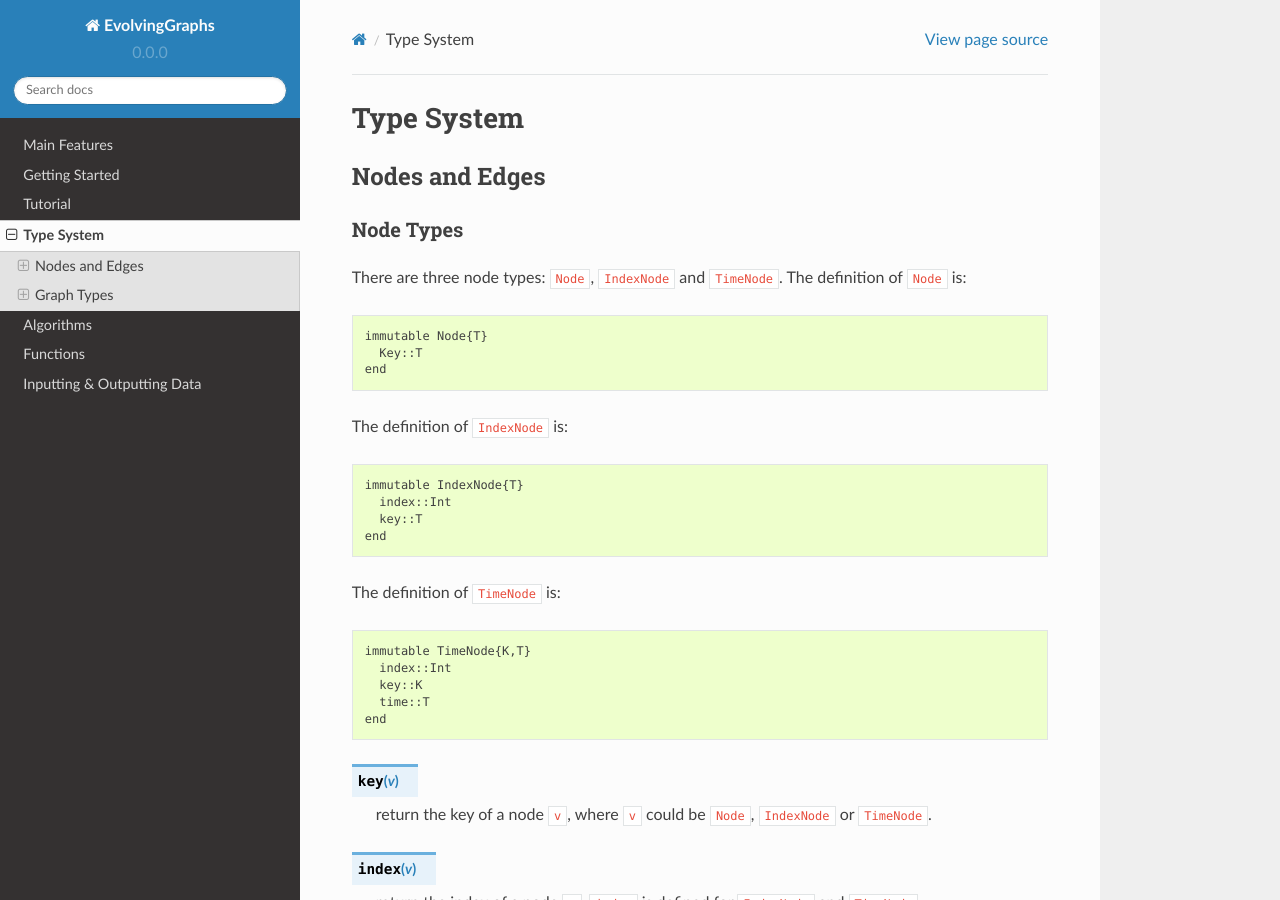
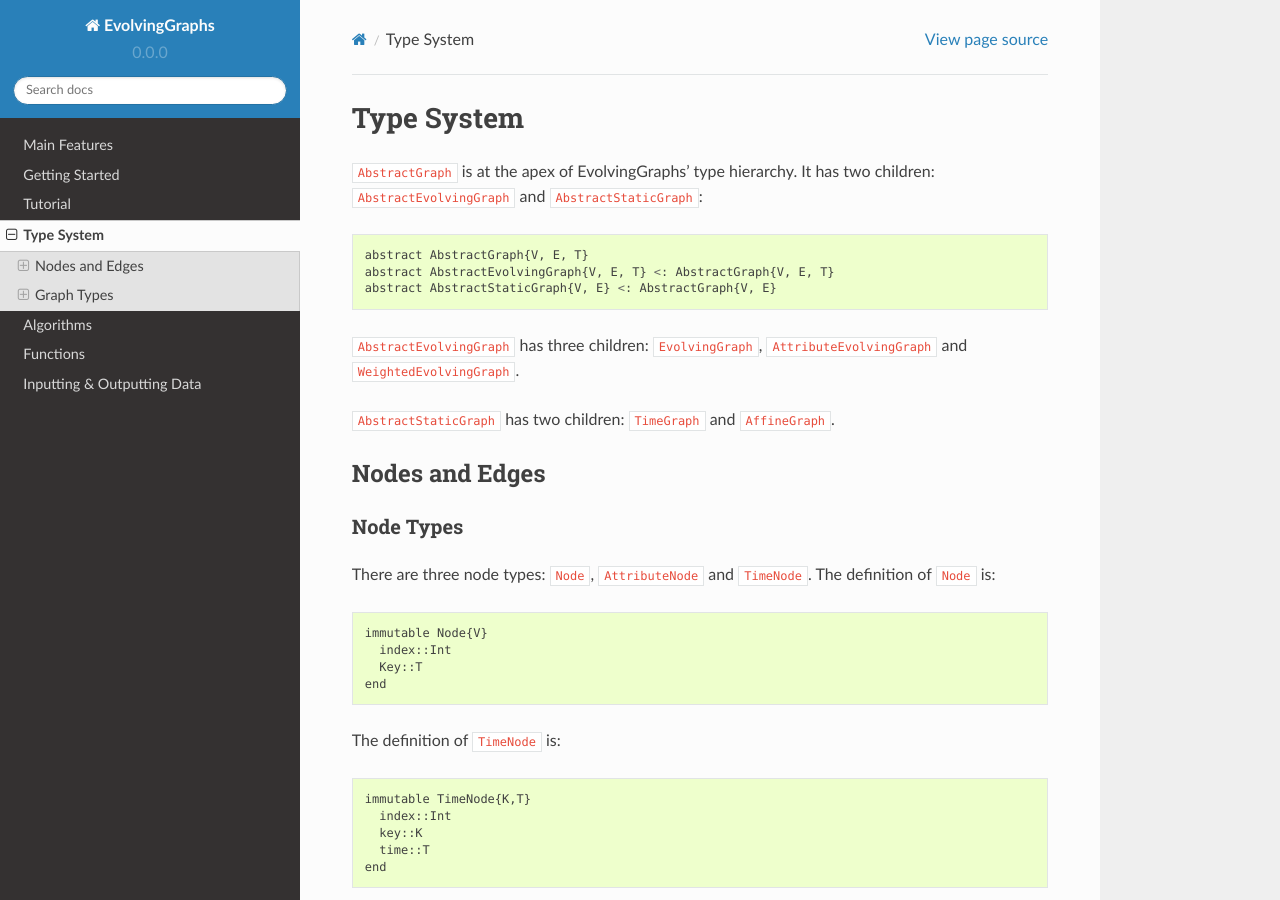
Before and after one commit to EtymoIO/EvolvingGraphs.jl, a Sphinx documentation site: the page built from doc/type.rst, in a window 1280 px wide and 900 px high. Built offline with Sphinx 7.4.7 and the Read the Docs theme 2.0.0, drawn with Linux system fonts in a browser that asks for light colours.

Commit message:
update doc and news

```diff
--- a/doc/type.rst
+++ b/doc/type.rst
@@ -1,5 +1,17 @@
 Type System
 ===========
+
+``AbstractGraph`` is at the apex of EvolvingGraphs' type hierarchy.
+It has two children: ``AbstractEvolvingGraph`` and ``AbstractStaticGraph``::
+
+  abstract AbstractGraph{V, E, T}
+  abstract AbstractEvolvingGraph{V, E, T} <: AbstractGraph{V, E, T}
+  abstract AbstractStaticGraph{V, E} <: AbstractGraph{V, E}
+
+``AbstractEvolvingGraph`` has three children: ``EvolvingGraph``,
+``AttributeEvolvingGraph`` and ``WeightedEvolvingGraph``.
+
+``AbstractStaticGraph`` has two children: ``TimeGraph`` and ``AffineGraph``.
 
 Nodes and Edges
 ^^^^^^^^^^^^^^^
@@ -7,19 +19,14 @@ Nodes and Edges
 Node Types
 ----------
 
-There are three node types: ``Node``, ``IndexNode`` and
+There are three node types: ``Node``, ``AttributeNode`` and
 ``TimeNode``. The definition of ``Node`` is::
 
-  immutable Node{T}
+  immutable Node{V}
+    index::Int
     Key::T
   end
 
-The definition of ``IndexNode`` is::
-
-  immutable IndexNode{T}
-    index::Int
-    key::T
-  end
 
 The definition of ``TimeNode`` is::
 
```
Also changed, not shown: NEWS.md (+5 -0 lines).
